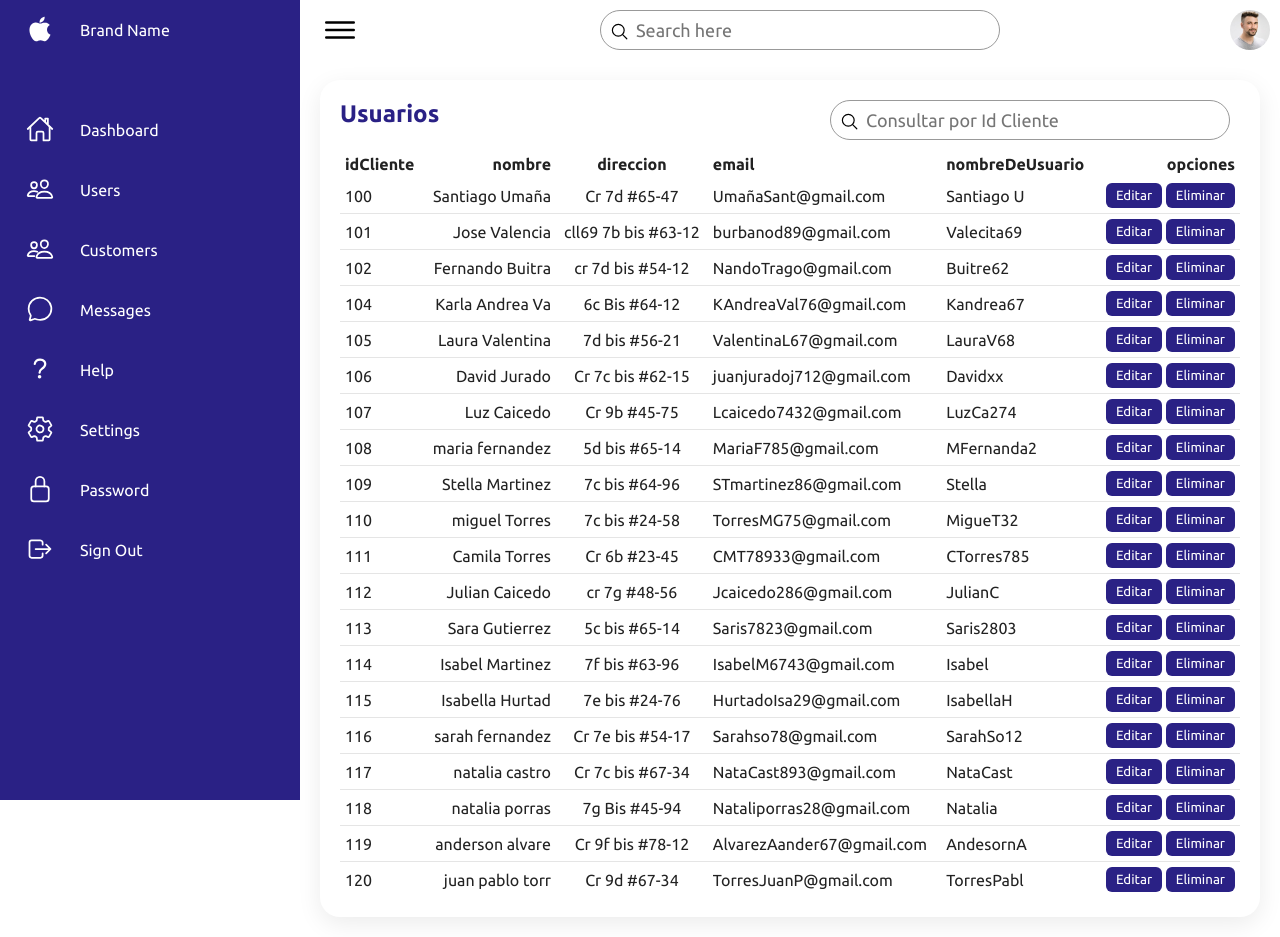
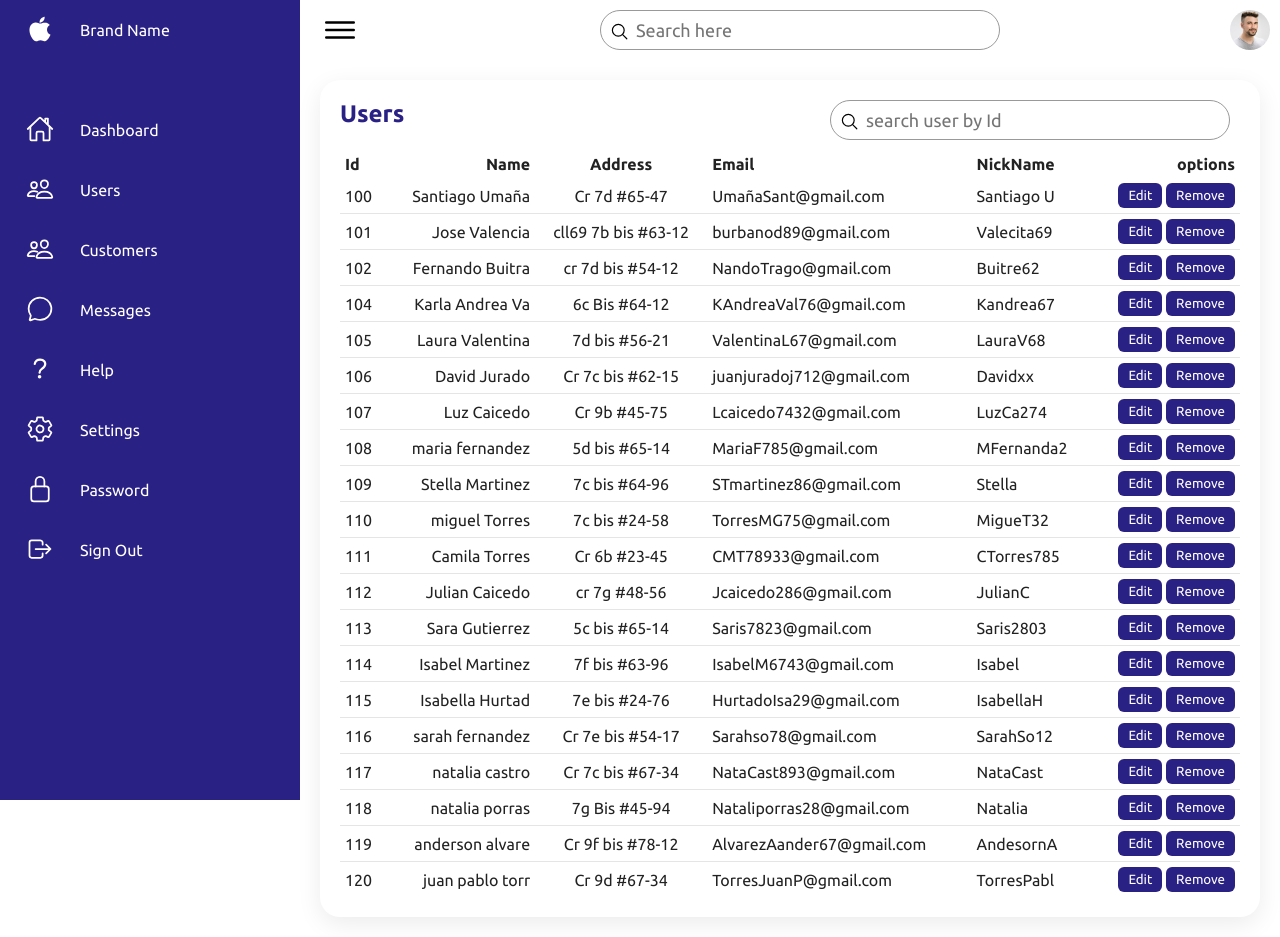
Before and after one commit to EstebanR05/Order_Management_System, a PHP site: page /pages/user/usuarios.php in a window 1280 px wide. Run offline with PHP 8.4, Linux system fonts and the light colour scheme; data comes from the database, SQL or seed files in the repository.

Commit message:
se integra cambio para que todo este en ingles

```diff
--- a/pages/user/usuarios.php
+++ b/pages/user/usuarios.php
@@ -6,11 +6,11 @@ require_once('../../components/dashboardHtml.php');
 <div class="details">
   <div class="recentOrders">
     <div class="cardHeader">
-      <h2>Usuarios</h2>
+      <h2>Users</h2>
       <div class="search">
         <form method="post">
           <label>
-            <input type="text" name="user" placeholder="Consultar por Id Cliente">
+            <input type="text" name="user" placeholder="search user by Id">
             <ion-icon name="search-outline"></ion-icon>
           </label>
         </form>
@@ -36,12 +36,12 @@ require_once('../../components/dashboardHtml.php');
 
       echo "<thead>";
       echo "<tr>";
-      echo "<td>idCliente</td>";
-      echo "<td>nombre</td>";
-      echo "<td>direccion</td>";
-      echo "<td>email</td>";
-      echo "<td>nombreDeUsuario</td>";
-      echo "<td>opciones</td>";
+      echo "<td>Id</td>";
+      echo "<td>Name</td>";
+      echo "<td>Address</td>";
+      echo "<td>Email</td>";
+      echo "<td>NickName</td>";
+      echo "<td>options</td>";
       echo "</tr>";
       echo "</thead>";
 
@@ -56,11 +56,11 @@ require_once('../../components/dashboardHtml.php');
         echo "<td>
         <form method='post' action='editarUser.php' style='display:inline;'>
             <input type='hidden' name='idCliente' value='" . $var_fila["idCliente"] . "' />
-            <input class='btn' type='submit' value='Editar' />
+            <input class='btn' type='submit' value='Edit' />
         </form>
         <form method='post' action='eliminarUser.php' style='display:inline;'>
             <input type='hidden' name='idCliente' value='" . $var_fila["idCliente"] . "' />
-            <input class='btn' type='submit' value='Eliminar' onclick=\"return confirm('¿Está seguro de que desea eliminar este registro?');\" />
+            <input class='btn' type='submit' value='Remove' onclick=\"return confirm('¿Está seguro de que desea eliminar este registro?');\" />
         </form>
       </td>";
         echo "</tr>";
```
Also changed, not shown: pages/auth/index.php (+8 -23 lines).
